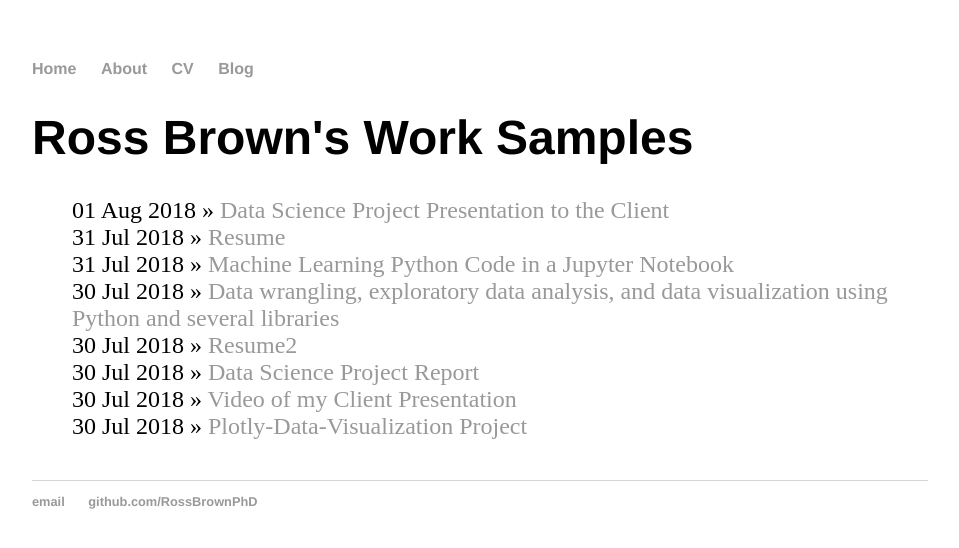
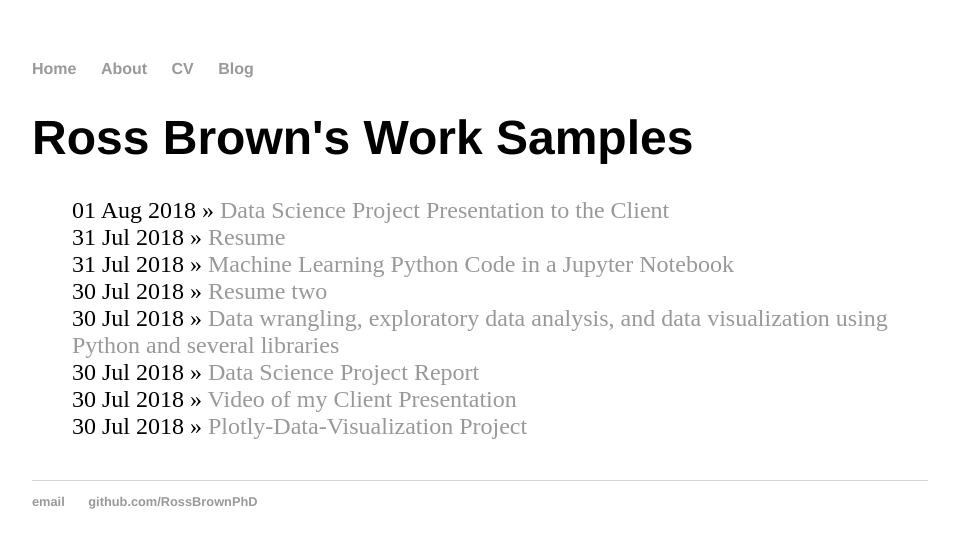
Before and after one commit to RossBrownPhD/RossBrownPhD.github.io, a Jekyll site: the page built from blog/index.html, in a window 1280 px wide. Shown: the top 548 px of the page, without its empty margins (160-1119 px from the left). Built offline with Jekyll 4.4.1, drawn with Linux system fonts in a browser that asks for light colours.

Commit message:
Update and rename 2018-07-31-Resume2.md to 2018-08-01-Resume-two.md

```diff
--- a/_posts/2018-07-31-Resume2.md
+++ b/_posts/2018-08-01-Resume-two.md
@@ -1,8 +1,9 @@
 ---
 layout: post
-title: "Resume2"
+title: "Resume two"
 date: 2018-07-30
 ---
+
 Here's a link to my resume:
 
 [link]({{https://rossbrownphd.github.io}}/assets/Ross Brown Data Science July 2018 Resume.pdf)
```
